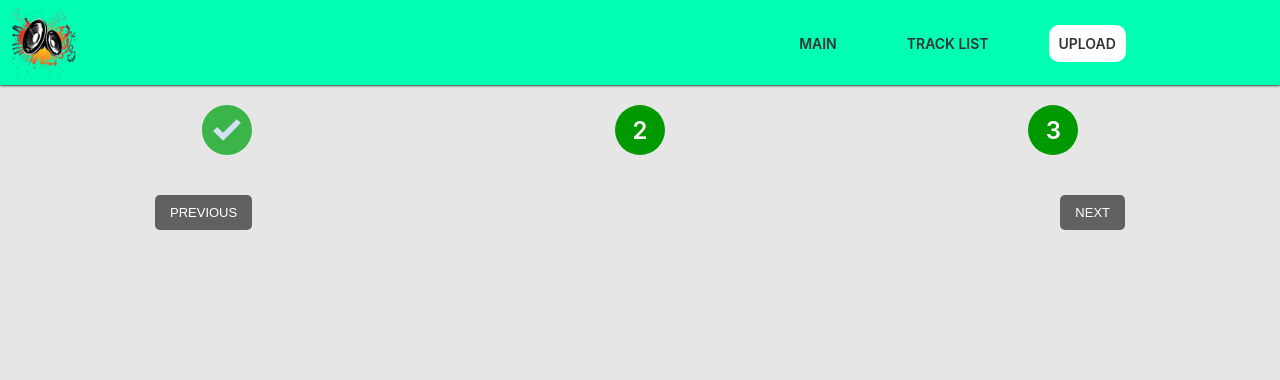
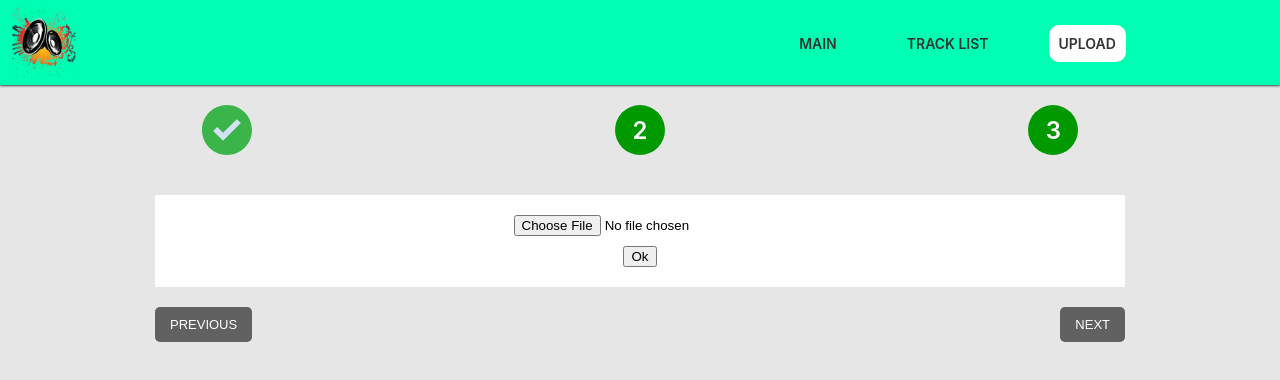
Before and after one commit to PavlenkoSt/MusicPlayer__NextJS, a Next.js app: page /upload in a window 1280 px wide. Both pictures are taken after a click on the button "NEXT". Shown: the top 380 px of the page. Built offline with nearby package versions, Linux system fonts and the light colour scheme.

Commit message:
add start template for step 2 of upload track

```diff
--- /dev/null
+++ b/components/AddCoverTrack.tsx
@@ -0,0 +1,42 @@
+import { Field, Form, Formik } from 'formik'
+import React from 'react'
+import s from '../styles/AddCoverTrack.module.scss'
+
+
+interface IFormFields {
+    cover?: any
+}
+
+const AddCoverTrack = () => {
+    return (
+        <div>
+            <Formik
+                initialValues={{ cover: '' }}
+                validate={values => {
+                    const errors: IFormFields = {};
+                    if (!values.cover) {
+                        errors.cover = 'Required';
+                    }
+                    return errors;
+                }}
+                onSubmit={(values, { setSubmitting }) => {
+                    setTimeout(() => {
+                    alert(JSON.stringify(values, null, 2));
+                    setSubmitting(false);
+                    }, 400);
+                }}
+            >
+            {({ isSubmitting, errors }) => (
+                <Form className={s.form}>
+                    <Field type="file" name="cover" placeholder="Upload a track cover" className={`${s.field} ${errors.cover ? s.err : ''}`} />
+                    <button type="submit" disabled={isSubmitting} className={s.btn} >
+                        Ok
+                    </button>
+                </Form>
+            )}
+            </Formik>
+        </div>
+    )
+}
+
+export default AddCoverTrack
--- /dev/null
+++ b/components/AddTrack.tsx
@@ -0,0 +1,11 @@
+import React from 'react'
+
+const AddTrack = () => {
+    return (
+        <div>
+            Add track page
+        </div>
+    )
+}
+
+export default AddTrack
--- a/pages/upload/index.tsx
+++ b/pages/upload/index.tsx
@@ -1,4 +1,6 @@
 import React, { useState } from 'react'
+import AddCoverTrack from '../../components/AddCoverTrack'
+import AddTrack from '../../components/AddTrack'
 import AddTrackInfo from '../../components/AddTrackInfo'
 import StepWrapper from '../../components/StepWrapper'
 import MainLayout from '../../layouts/MainLayout'
@@ -15,6 +17,8 @@ const Upload = () => {
         <MainLayout title='upload'>
             <StepWrapper step={step}>
                 { step === 0 && <AddTrackInfo/> }
+                { step === 1 && <AddCoverTrack/> }
+                { step === 2 && <AddTrack/> }
                 <div className={s.btnContainer}>
                     <button onClick={prev} disabled={step === 0} className={s.btn}>Previous</button>
                     <button onClick={next} className={s.btn}>Next</button>
--- /dev/null
+++ b/styles/AddCoverTrack.module.scss
@@ -0,0 +1,9 @@
+.form{
+    background-color: #fff;
+    padding: 20px;
+    display: flex;
+    flex-direction: column;
+    gap: 10px;
+    align-items: center;
+    margin-bottom: 20px;
+}
```
